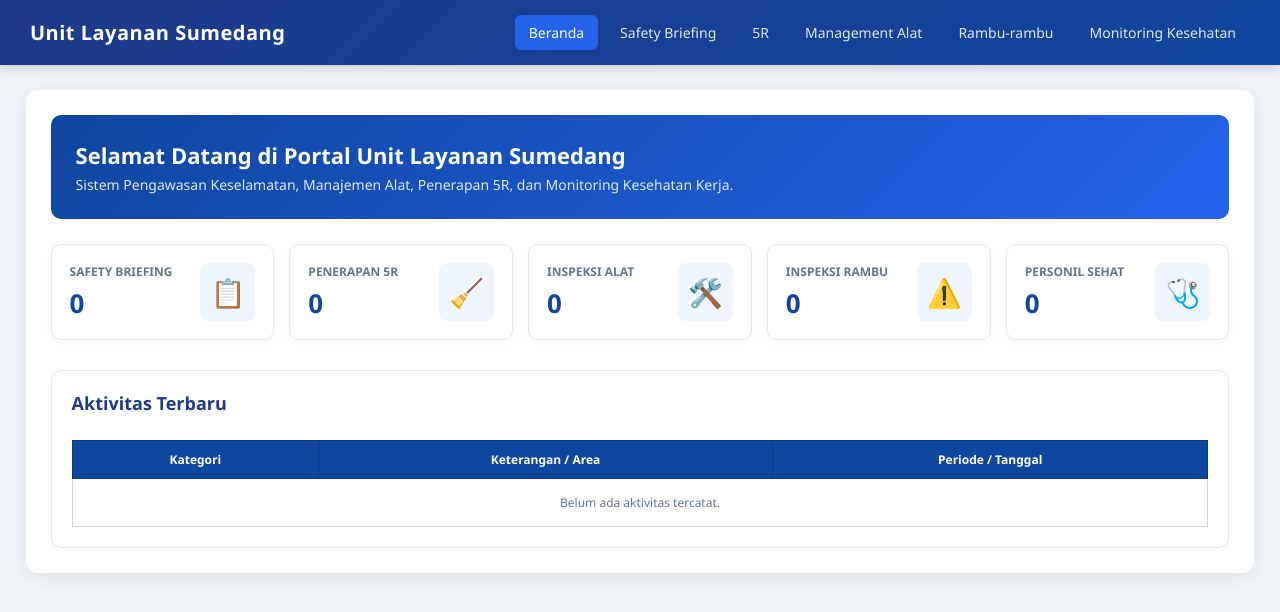
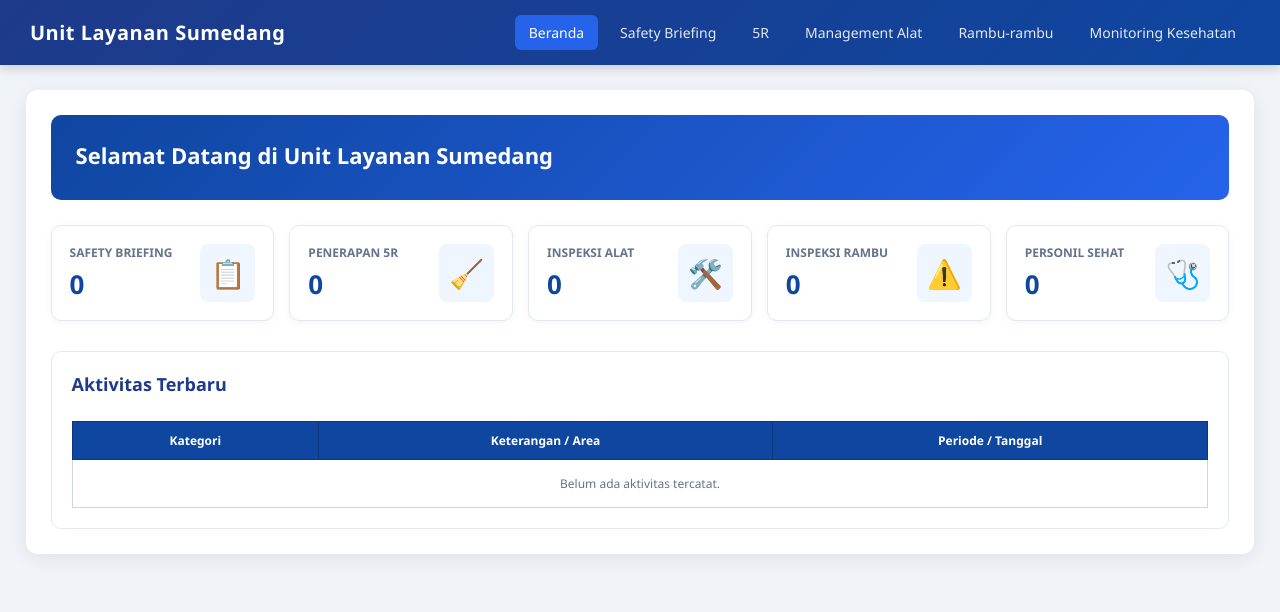
Before and after one commit to plnessumedang-commits/unitlayanansumedang, a plain HTML site: page Halaman Ke 1.html in a window 1280 px wide. Drawn offline with Linux system fonts and the light colour scheme.

Commit message:
Tulis pesan perubahan di sini

```diff
--- a/Halaman Ke 1.html
+++ b/Halaman Ke 1.html
@@ -136,8 +136,7 @@
   <main id="Home" class="content-card wide-card active">
     <div class="content-body">
       <div class="dashboard-header">
-        <h2>Selamat Datang di Portal Unit Layanan Sumedang</h2>
-        <p>Sistem Pengawasan Keselamatan, Manajemen Alat, Penerapan 5R, dan Monitoring Kesehatan Kerja.</p>
+        <h2>Selamat Datang di Unit Layanan Sumedang</h2>
       </div>
 
       <div class="stats-grid">
```
